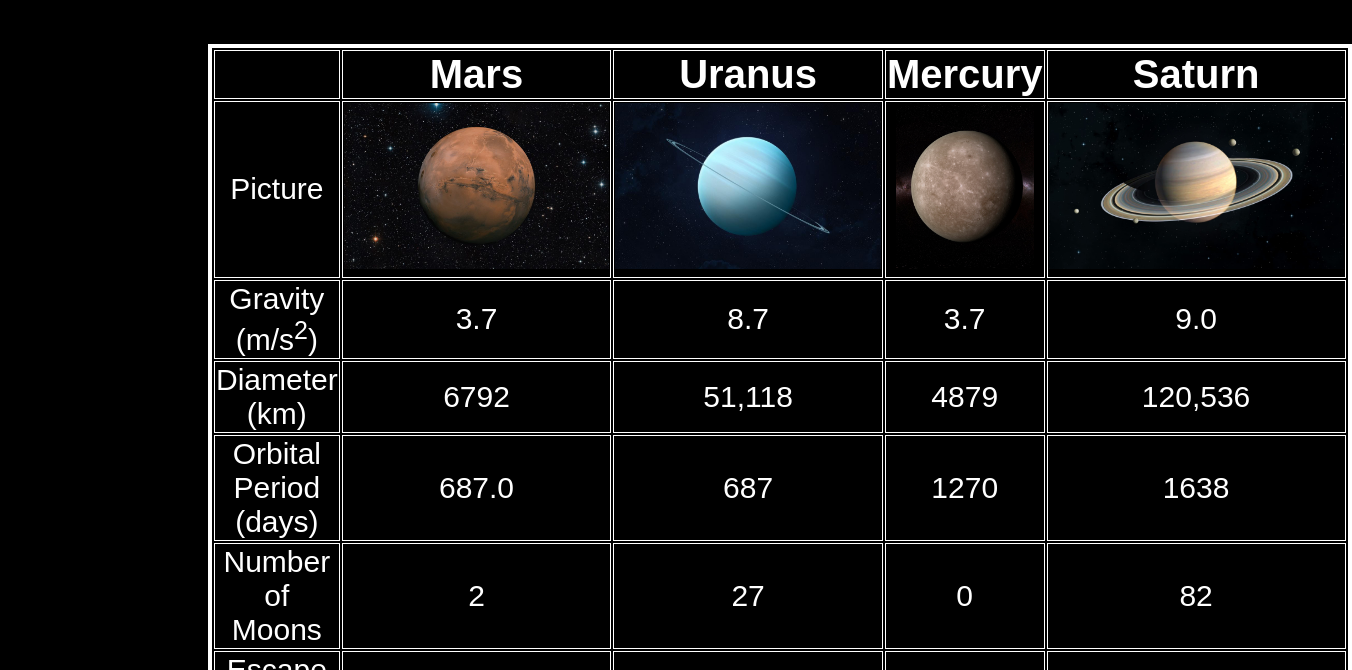
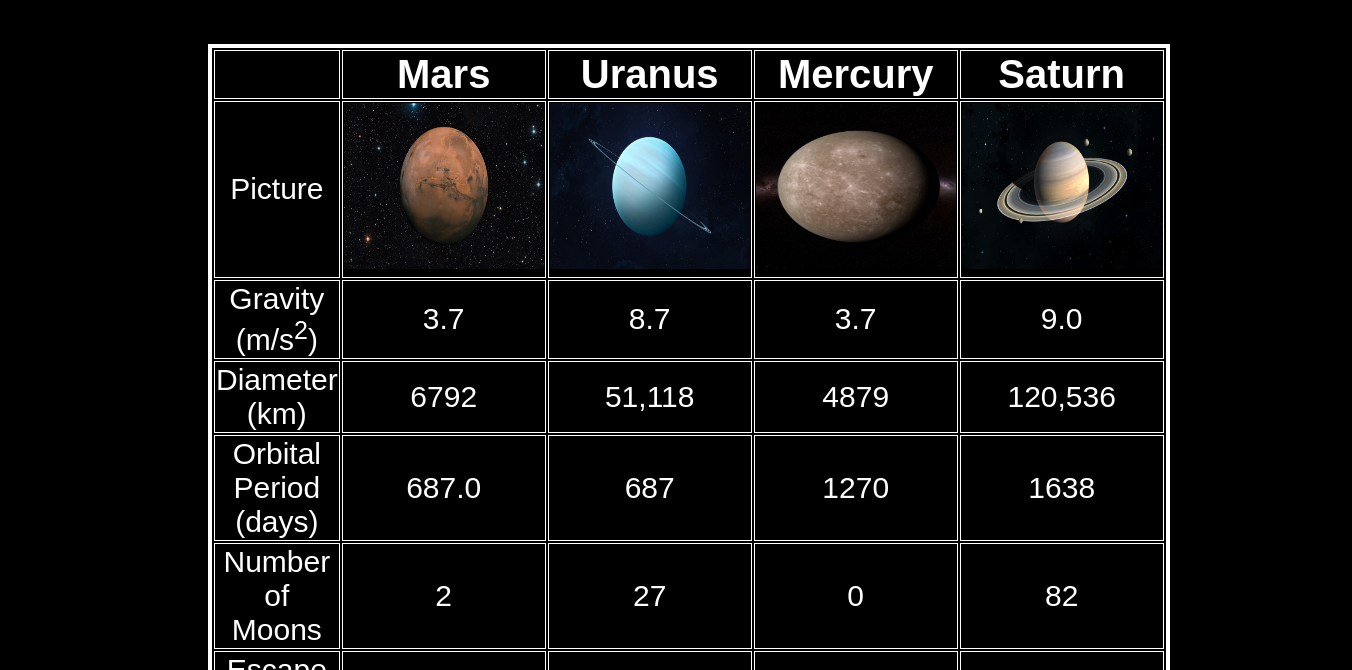
Before and after one commit to Doorknob12/lab-5, a plain HTML site: page index.html in a window 1280 px wide. Shown: the part 130-800 px from the top of the page, 1352 px wide, since content can reach past the window. Drawn offline with Linux system fonts and the light colour scheme.

Commit message:
Update style.css

```diff
--- a/style.css
+++ b/style.css
@@ -42,7 +42,7 @@ td{
 }
 
 img{
-  width: 200x;
+  width: 200px;
   height: 166px;
 }
 
```
